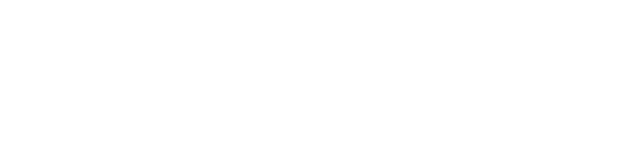
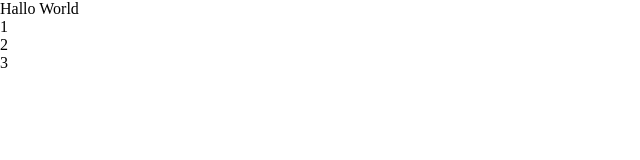
Before and after one commit to FBW41-2/1-uib-break-out-the-flow-MarkDad1512, a plain HTML site: page index.html in a window 1280 px wide. Shown: the whole page, without its empty margins (0-640 px from the left). Drawn offline with Linux system fonts and the light colour scheme.

Commit message:
Position

```diff
--- a/index.html
+++ b/index.html
@@ -4,9 +4,23 @@
     <meta charset="UTF-8">
     <meta name="viewport" content="width=device-width, initial-scale=1.0">
     <meta http-equiv="X-UA-Compatible" content="ie=edge">
-    <title>Document</title>
+    <title>Hallo World</title>
     <link rel="stylesheet" href="style.css">
 </head>
 <body>
+    <div class="halloworld">
+        Hallo World
+      </div>
+      <div class="box1">
+        1
+        <div class="box2">
+            2
+
+        </div>
+        <div class="box3">
+            3
+
+        </div>
+    </div>
 </body>
 </html>
```
